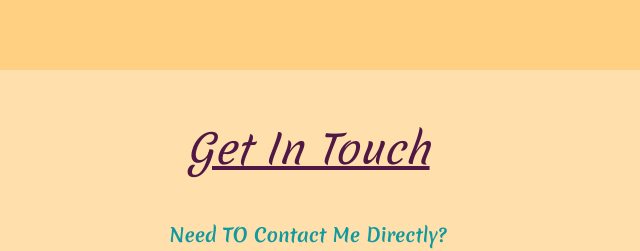
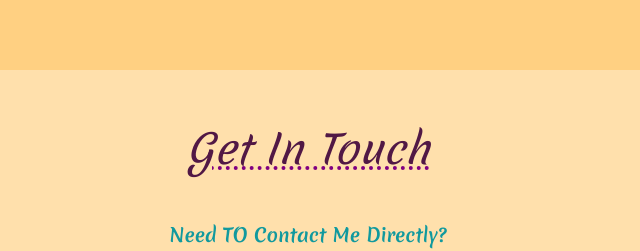
Before and after one commit to Deadstreamline/cv, a plain HTML site: page index.html in a window 1280 px wide. Shown: the part 3264-3515 px from the top of the page, 332-972 px from the left. Drawn offline with Linux system fonts and the light colour scheme.

Commit message:
Add files via upload

```diff
--- a/css/styles.css
+++ b/css/styles.css
@@ -82,6 +82,8 @@ h2 {
   padding-top: 50px;
   font-style: italic;
   text-decoration: underline;
+  text-decoration-color: purple;
+  text-decoration-style: dotted;
 }
 
 h3 {
```
